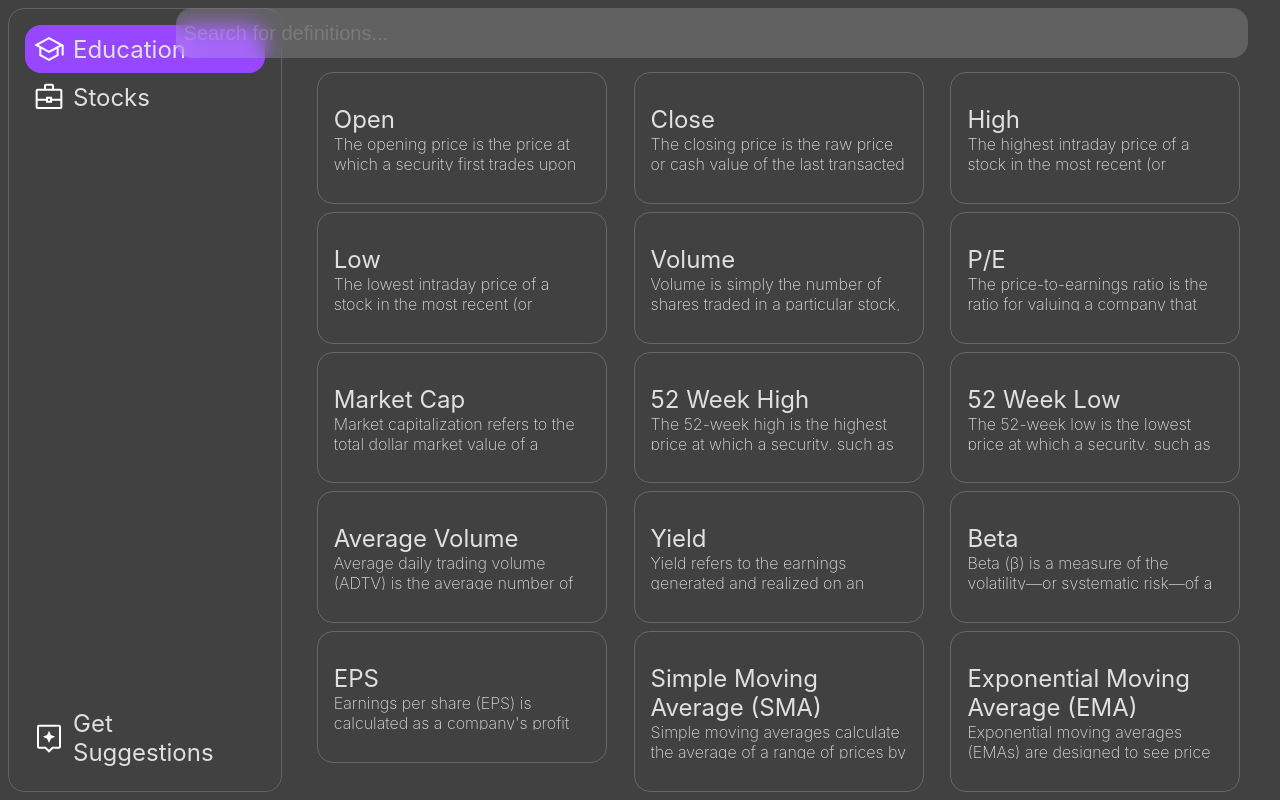
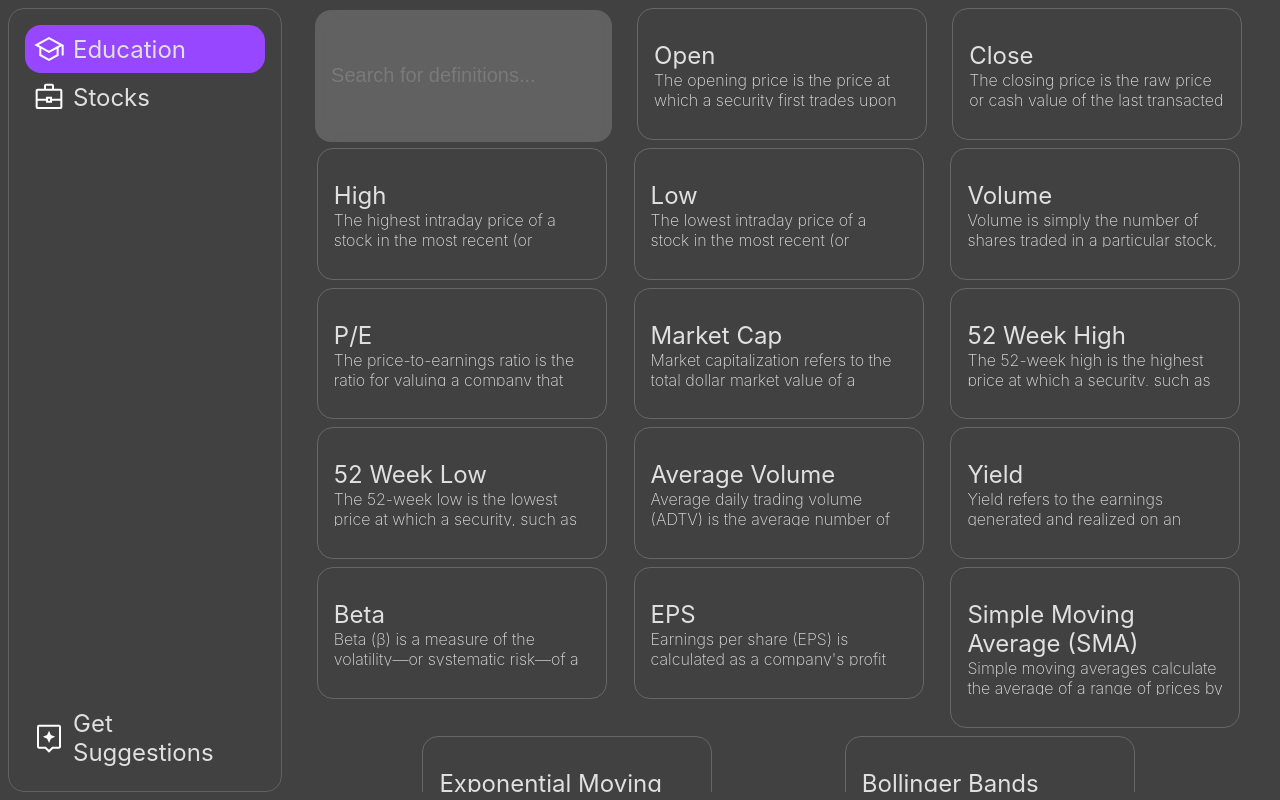
Before and after one commit to Waseem-Alkasbutrus/HackUTD2022-All-in-One-Invest, a React (Create React App) app: page / in a window 1280 px wide. Built offline with nearby package versions, Linux system fonts and the light colour scheme.

Commit message:
Moved search into the same container as the content container

```diff
--- a/src/components/GridContainer.css
+++ b/src/components/GridContainer.css
@@ -9,7 +9,7 @@
 }
 
 .content {
-    padding-top: 4rem;
+    /* padding-top: 4rem; */
     overflow-y: auto;
 
     padding-inline: 1rem;
@@ -35,15 +35,11 @@
 }
 
 .search {
-    position: fixed;
+    position: sticky;
 
-    top: 0.5rem;
-    right: 2rem;
+    top: 0.1rem;
 
-    height: 3rem;
-    width: 83vw;
-
-    padding-inline-start: 0.5rem;
+    padding: 1rem;
 
     font-size: 20px;
 
@@ -54,3 +50,8 @@
     border: 0rem;
     border-radius: 1rem;
 }
+
+.search:active, .search:focus {
+    border: 0rem;
+    outline: 0rem;
+}
--- a/src/components/GridContainer.js
+++ b/src/components/GridContainer.js
@@ -7,8 +7,9 @@ export default function GridContainer(props) {
 
     return (
         <div className="outer-container">
-            <input onChange={(event) => {setSearchTerm(event.target.value)}} className="search" type="text" placeholder={"Search for " + props.placeholder + "..."}></input>
+
             <div className={"content " + props.flexStyle}>
+                <input onChange={(event) => {setSearchTerm(event.target.value)}} className="search" type="text" placeholder={"Search for " + props.placeholder + "..."}></input>
                 {props.children.filter((item) => item.props.searchKey.toLowerCase().includes(searchTerm.toLowerCase()))}
             </div>
         </div>
```
